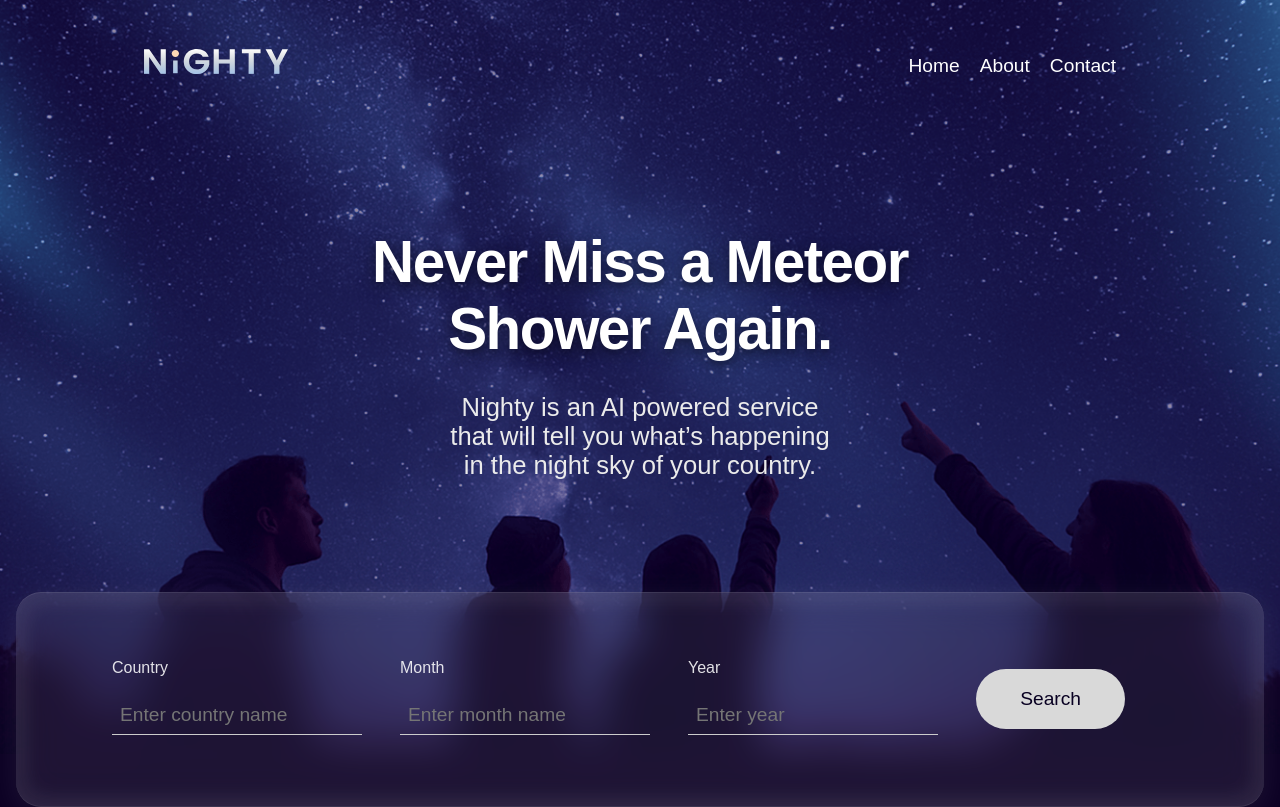
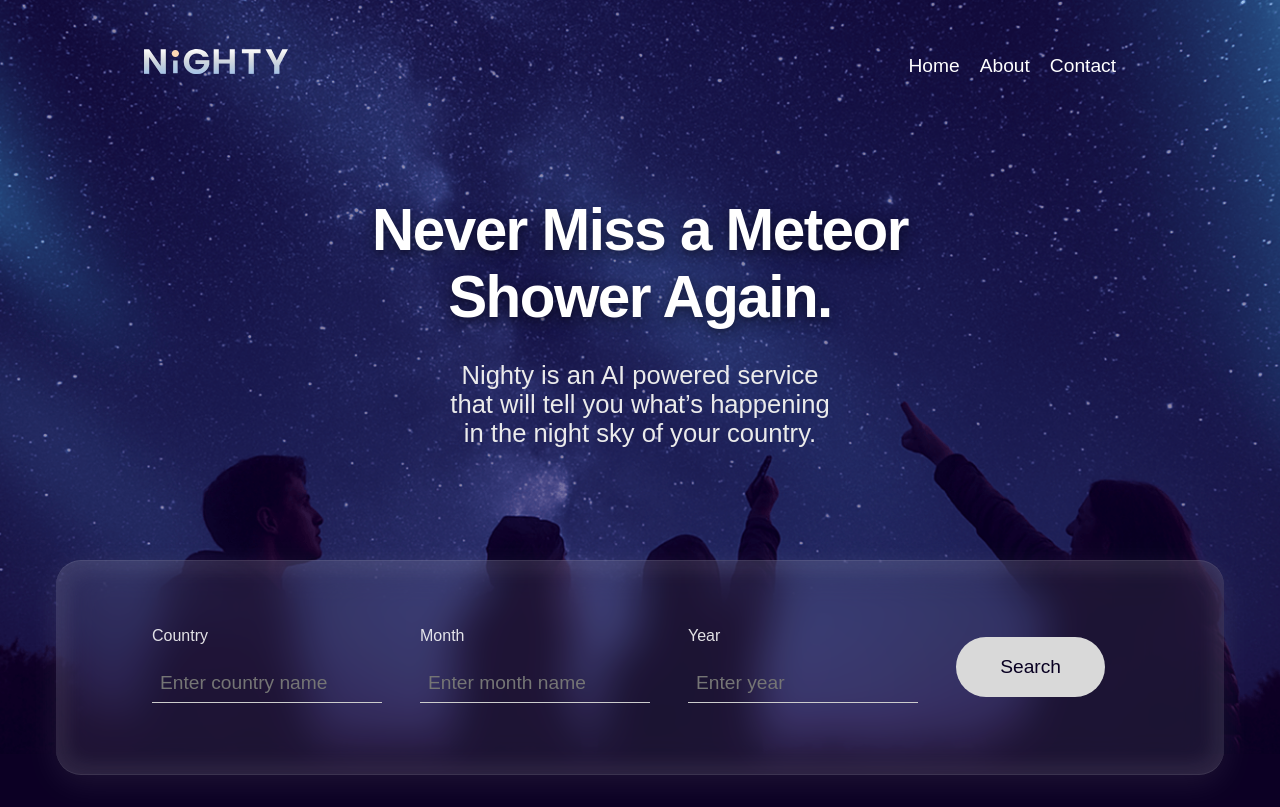
Before and after one commit to hamk-ai-autumn2025/jon_haataja_night-sky-app, a React (Vite) app in the folder night-sky-app/: page / in a window 1280 px wide. Built offline with nearby package versions, Linux system fonts and the light colour scheme.

Commit message:
Revert "Modify eventlist"
This reverts commit 105c702387ab36b360c8ced613e341e28b1e921a.

```diff
--- a/night-sky-app/src/App.css
+++ b/night-sky-app/src/App.css
@@ -7,14 +7,6 @@
 body {
   margin: 0;
   padding: 0;
-}
-
-.mt-4 {
-  margin-top: 4rem;
-}
-
-.mb-4 {
-  margin-bottom: 4rem;
 }
 
 .app {
@@ -37,7 +29,7 @@ main {
   margin: auto;
   display: flex;
   flex-direction: column;
-  padding-top: 8em;
+  padding-top: 6em;
   margin-bottom: 7em;
 }
 
@@ -141,9 +133,8 @@ h1 {
   grid-template-columns: repeat(12, 1fr);
   gap: 1rem;
   width: 100%;
-  margin-left: auto;
-  margin-right: auto;
-  max-width: 1400px;
+  margin: 0 auto;
+  max-width: 1200px;
   padding: 0 1rem;
 }
 
--- a/night-sky-app/src/App.tsx
+++ b/night-sky-app/src/App.tsx
@@ -72,11 +72,12 @@ function App() {
 
         <div className="glass-card">
           <SearchForm onSearch={handleSearch} />
-          {error && <p className="error">{error}</p>}
-          {loading && <p>Loading events...</p>}
         </div>
 
         <div>
+          {loading && <p>Loading events...</p>}
+          {error && <p className="error">{error}</p>}
+
           {!loading && events.length > 0 && <EventList events={events} />}
         </div>
 
--- a/night-sky-app/src/components/EventList.tsx
+++ b/night-sky-app/src/components/EventList.tsx
@@ -7,7 +7,7 @@ interface EventListProps {
 
 function EventList({ events }: EventListProps) {
   return (
-    <div className="container mt-4 mb-4">
+    <div className="container">
       {events.map((ev, idx) => (
         <EventCard key={idx} event={ev} />
       ))}
```
